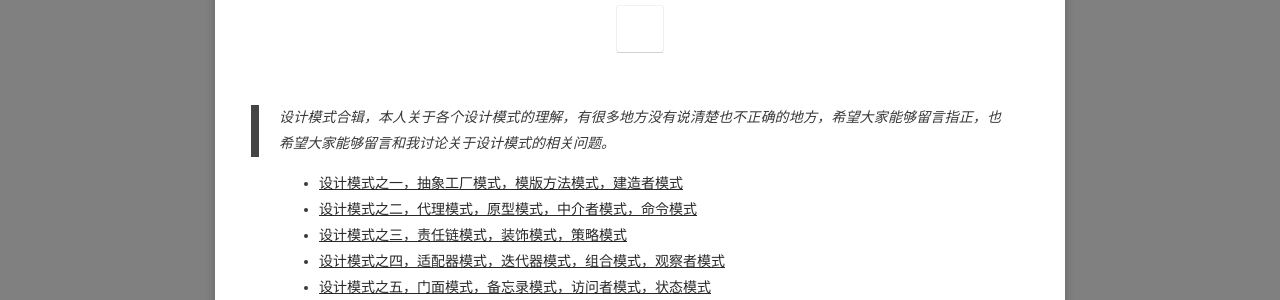
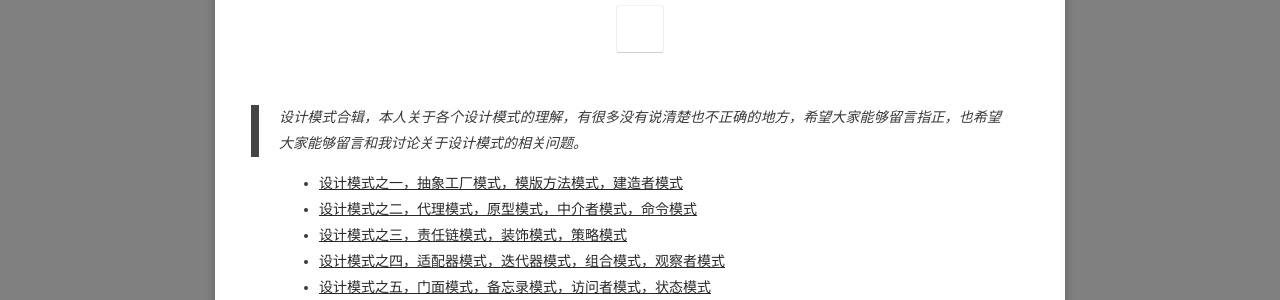
Before and after one commit to Justice-love/Justice-love.github.io, a Jekyll site: the page built from _posts/post/2017-02-10-design-collection.md, in a window 1280 px wide. Shown: the part 265-565 px from the top of the page. Built offline with Jekyll 4.4.1, drawn with Linux system fonts in a browser that asks for light colours; nearby versions of some CDN libraries; some web fonts are replaced; comment, search, counter and statistics services are not loaded.

Commit message:
设计模式六

```diff
--- a/_posts/post/2017-02-10-design-collection.md
+++ b/_posts/post/2017-02-10-design-collection.md
@@ -8,7 +8,7 @@ tag:
 comments: true
 ---
 
-> 设计模式合辑，本人关于各个设计模式的理解，有很多地方没有说清楚也不正确的地方，希望大家能够留言指正，也希望大家能够留言和我讨论关于设计模式的相关问题。
+> 设计模式合辑，本人关于各个设计模式的理解，有很多没有说清楚也不正确的地方，希望大家能够留言指正，也希望大家能够留言和我讨论关于设计模式的相关问题。
 
 * [设计模式之一，抽象工厂模式，模版方法模式，建造者模式]({{ site.url }}/design)
 * [设计模式之二，代理模式，原型模式，中介者模式，命令模式]({{ site.url }}/design2)
```
